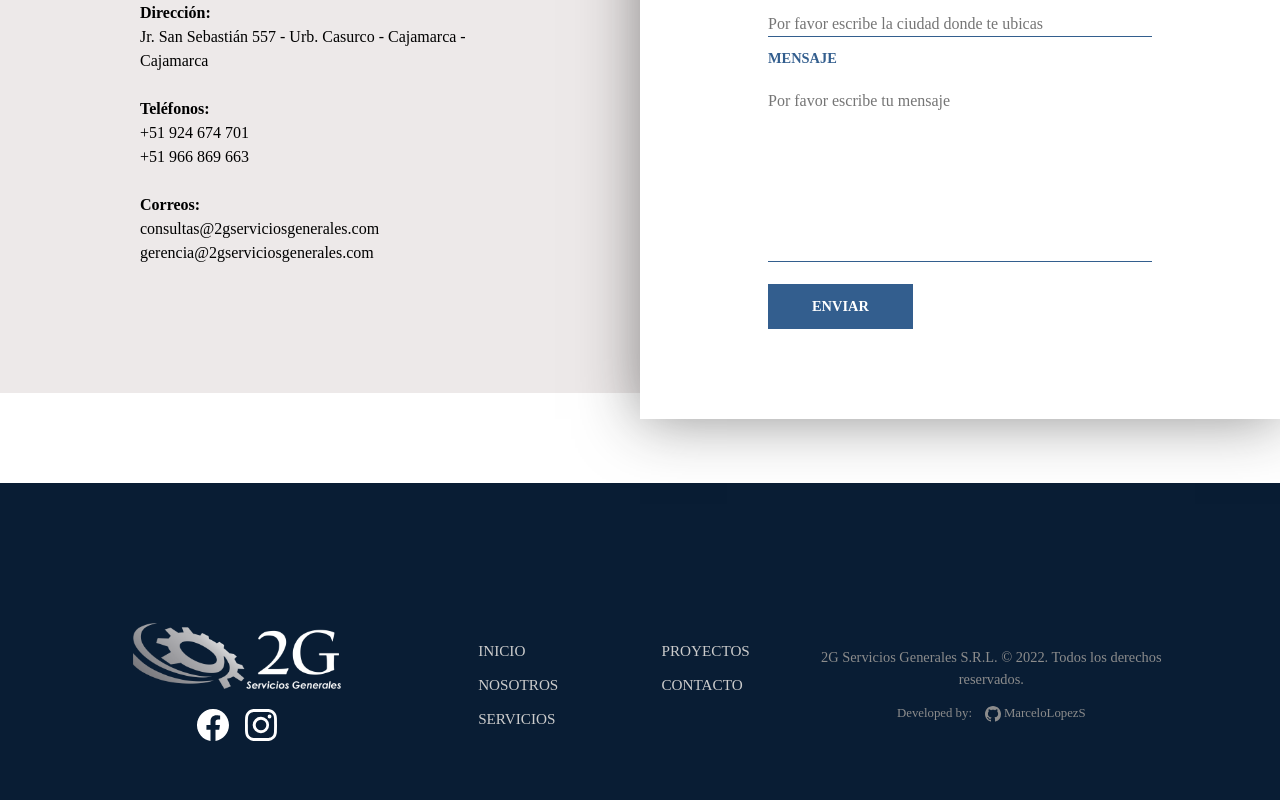
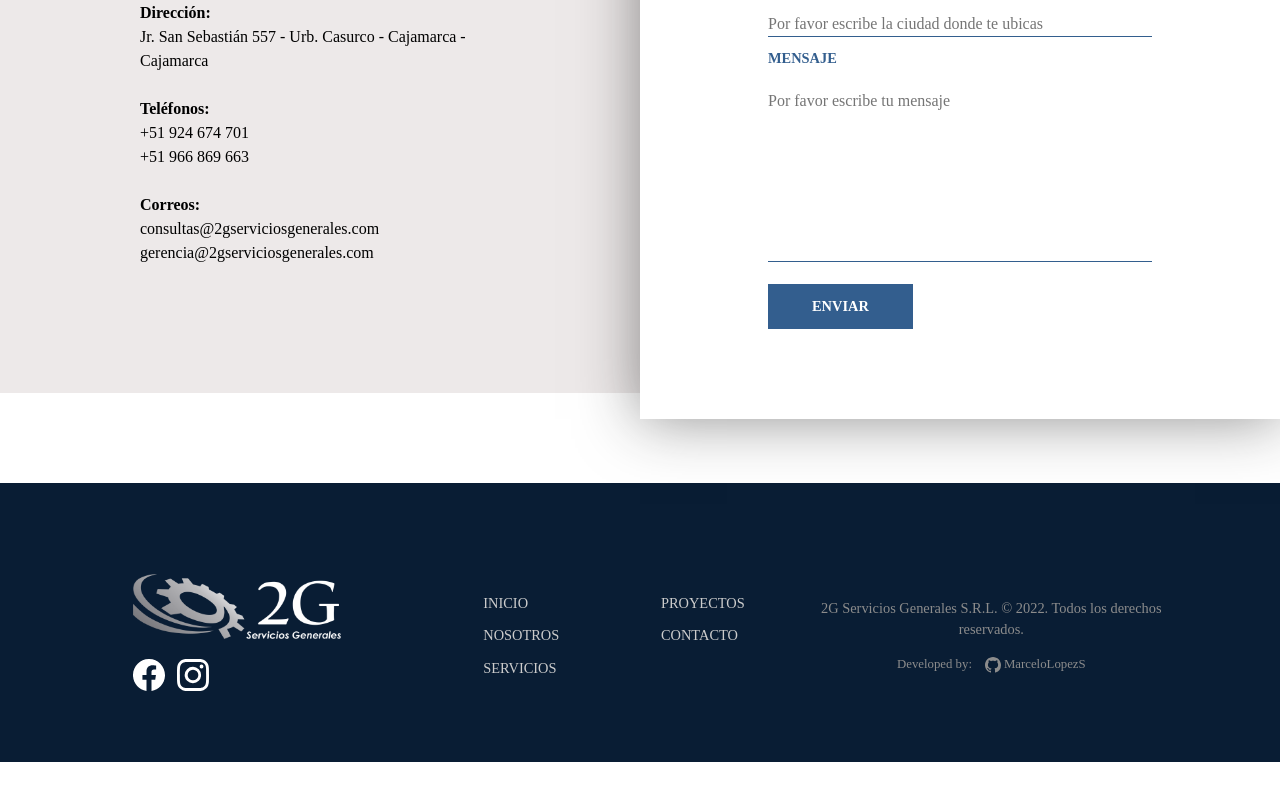
Before and after one commit to MarceloLopezS/2g-servicios-generales, a React (Create React App) app: page / in a window 1280 px wide. Shown: the part 4658-5458 px from the top of the page. After the commit the page ends 5420 px from the top, so only its background shows below. Built offline with nearby package versions, Linux system fonts and the light colour scheme; a web font is replaced by a local one.

Commit message:
Improve layout for medium screen sizes

```diff
--- a/src/components/Footer/Footer.css
+++ b/src/components/Footer/Footer.css
@@ -6,13 +6,12 @@
     background-color: var(--clr-accent-800);
     color: var(--clr-accent-100);
     padding-inline: var(--size-300) var(--size-400);
-    padding-block: var(--size-600) var(--size-400);
+    padding-block: min(7.1vw, var(--size-600)) min(5vw, var(--size-400));
     margin-top: min(7vw, var(--size-575));
 }
 
 .footer__social {
     display: grid;
-    place-items: center;
     max-width: var(--size-850);
     color: var(--clr-neutral-100);
     gap: var(--size-75);
@@ -21,7 +20,7 @@
 
 .footer__social .social-icons {
     display: flex;
-    gap: var(--size-50);
+    gap: var(--size-25);
 }
 
 .footer__social .social-icon {
@@ -34,7 +33,7 @@
 }
 
 .footer__nav {
-    font-size: var(--fs-100);
+    font-size: clamp(var(--fs-75), 1vw ,var(--fs-100));
     text-transform: uppercase;
 }
 
@@ -93,6 +92,7 @@
     }
 
     .footer__nav {
+        font-size: var(--fs-100);
         grid-area: nav;
     }
 
```
